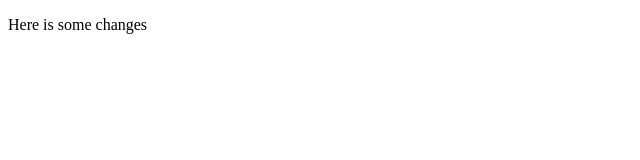
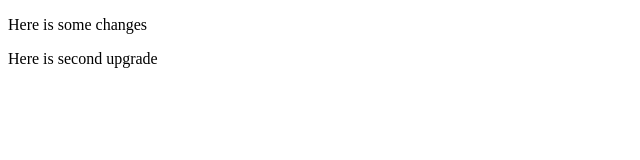
Before and after one commit to thanhcng/GitPractice, a plain HTML site: page index.html in a window 1280 px wide. Shown: the whole page, without its empty margins (0-640 px from the left). Drawn offline with Linux system fonts and the light colour scheme.

Commit message:
Second Commit upgrade

```diff
--- a/index.html
+++ b/index.html
@@ -8,5 +8,6 @@
 </head>
 <body>
     <p>Here is some changes</p>
+    <p>Here is second upgrade</p>
 </body>
 </html>
```
